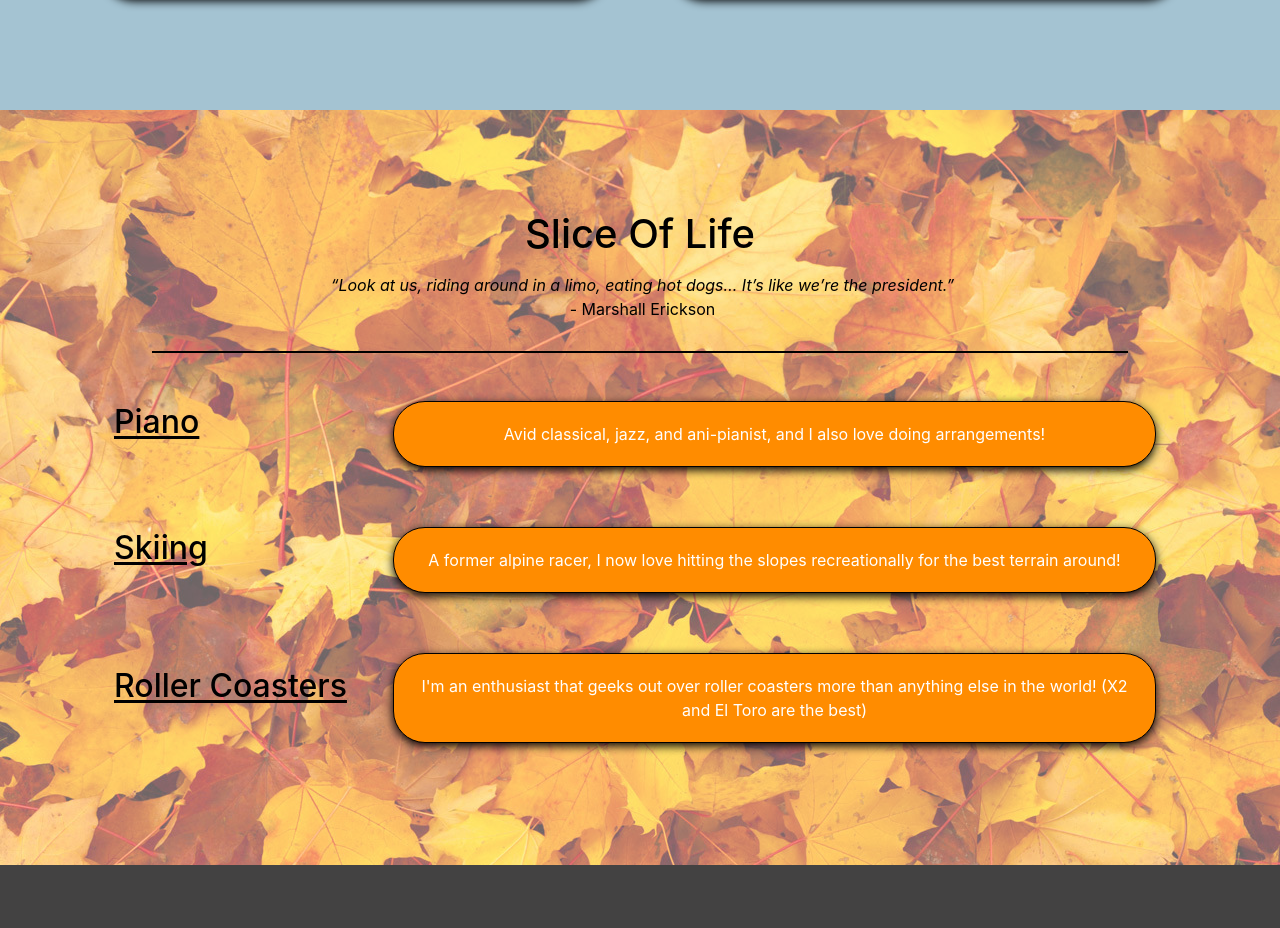
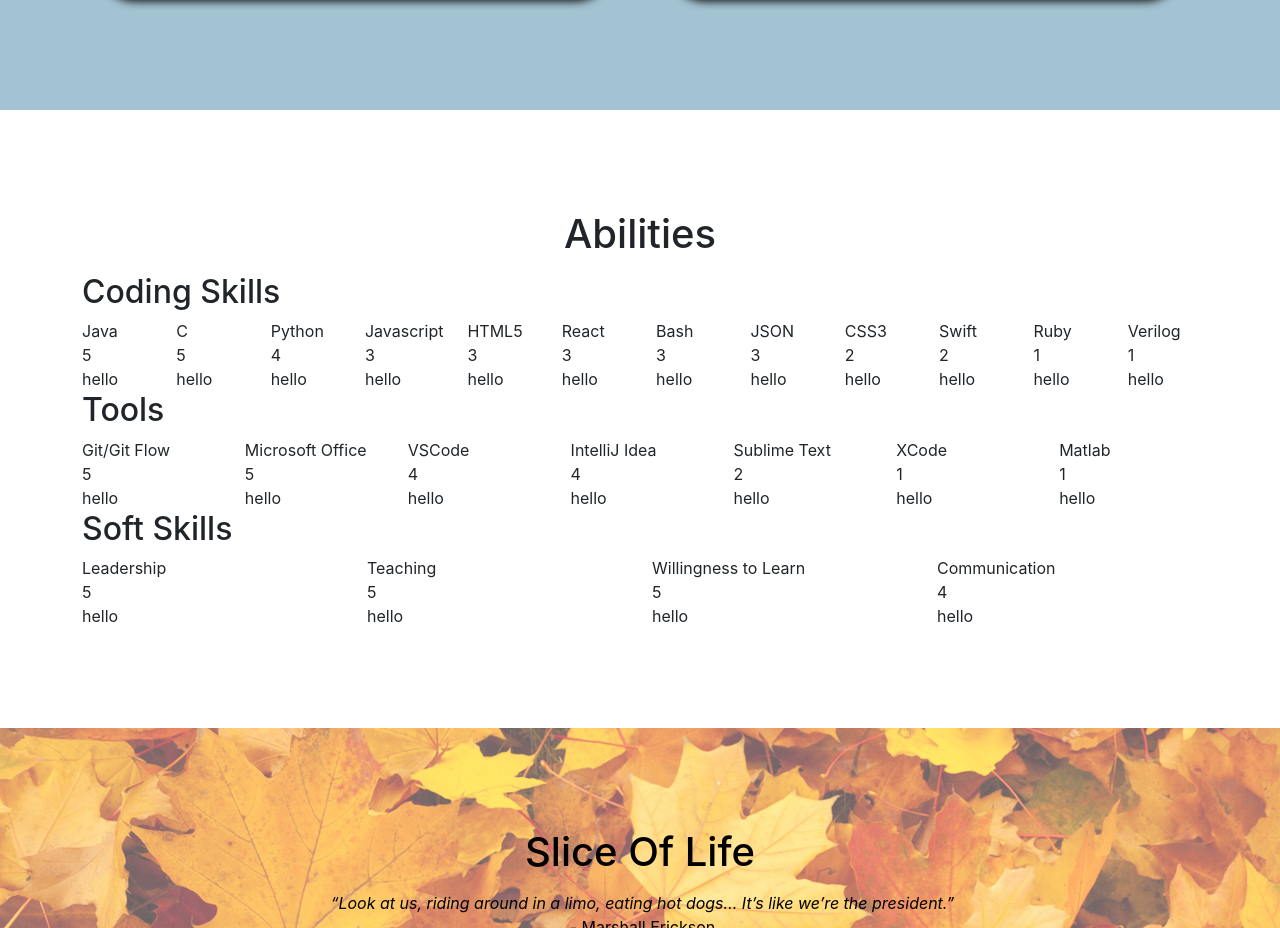
Before and after one commit to ethan-l-chen-24/ethanlchen.me, a React (Create React App) app: page / in a window 1280 px wide. Shown: the part 1358-2286 px from the top of the page. Built offline with nearby package versions, Linux system fonts and the light colour scheme.

Commit message:
added ability tile

```diff
--- a/src/App.js
+++ b/src/App.js
@@ -12,6 +12,7 @@ function App() {
 
         <AboutMe />
         <Projects />
+        <Abilities />
         <SliceOfLife />
         <Contact />
 
--- a/src/components/Abilities/Abilities.js
+++ b/src/components/Abilities/Abilities.js
@@ -4,12 +4,12 @@ import AbilitiesSection from './AbilitiesSection'
 
 const Languages = () => {
     return (
-        <div>
-            <h1>Languages</h1>
+        <section id="abilities">
+            <h1>Abilities</h1>
             { AbilitiesData.map((language) =>
-            (<AbilitiesSection name={language.name} logo={language.logo} />)
+                (<AbilitiesSection sectionName={language.sectionName} skills={language.skills} />)
             )}
-        </div>
+        </section>
     )
 }
 
--- a/src/components/Abilities/AbilitiesSection.js
+++ b/src/components/Abilities/AbilitiesSection.js
@@ -1,12 +1,18 @@
 import React from 'react'
+import { Container, Row } from 'react-bootstrap'
+import AbilityTile from './AbilityTile'
 
-const LanguageTile = ( { name, logo } ) => {
+const AbilitiesSection = ( { sectionName, skills } ) => {
     return (
-        <div>
-            <div>{ name }</div>
-            <div>{ logo }</div>
-        </div>
+        <Container>
+            <h2>{ sectionName }</h2>
+            <Row>
+                {skills.map((skill) =>
+                    (<AbilityTile skill={skill}/>)
+                )}
+            </Row>
+        </Container>
     )
 }
 
-export default LanguageTile
+export default AbilitiesSection
--- /dev/null
+++ b/src/components/Abilities/AbilityTile.js
@@ -0,0 +1,14 @@
+import React from 'react'
+import { Col } from 'react-bootstrap'
+
+const AbilityTile = ( { skill } ) => {
+    return (
+        <Col>
+            <div> {skill.name} </div>
+            <div> {skill.score} </div>
+            <div>hello</div>
+        </Col>
+    )
+}
+
+export default AbilityTile
```
